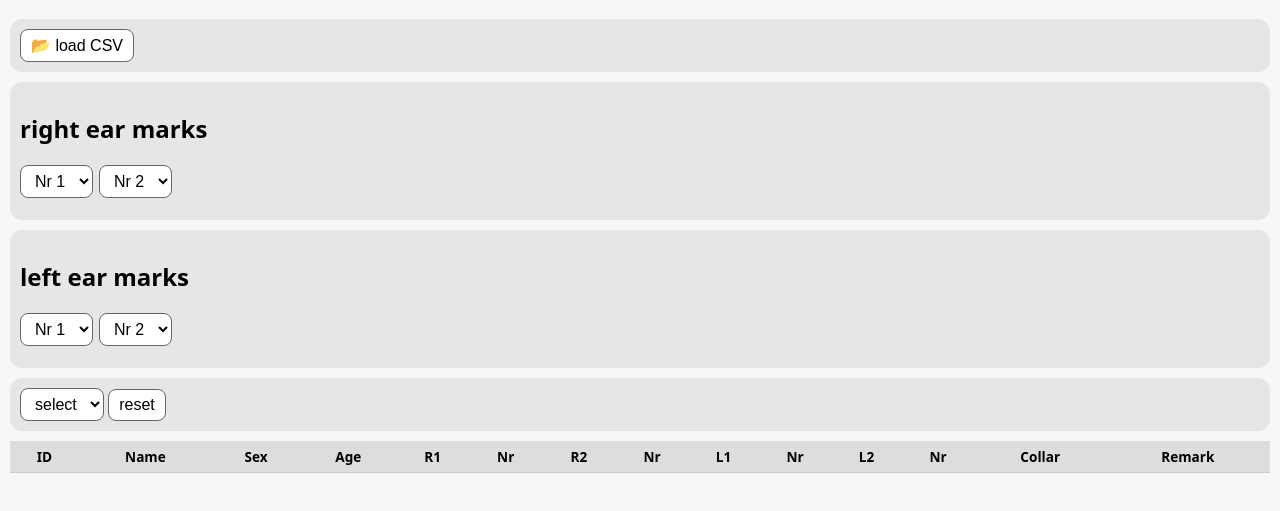
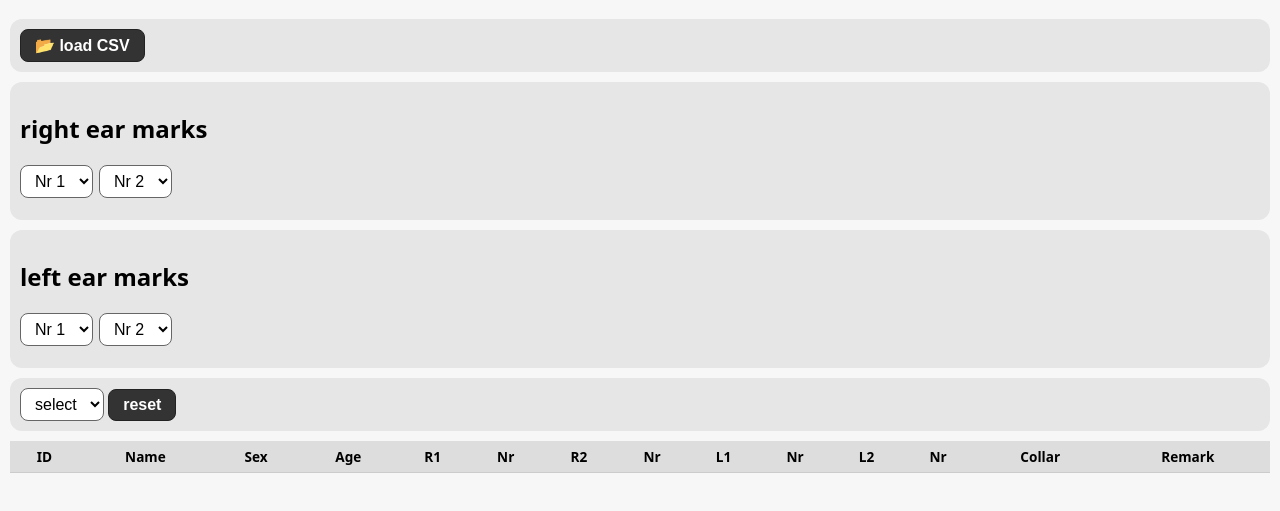
Before and after one commit to wdomi/tag-help, a plain HTML site: page index.html in a window 1280 px wide. Shown: the part 67-578 px from the top of the page. Drawn offline with Linux system fonts and the light colour scheme.

Commit message:
Enhance styling for buttons and layout
Added styles for action buttons and improved layout.

```diff
--- a/index.html
+++ b/index.html
@@ -6,6 +6,7 @@
 <title>load CSV…</title>
 
 <style>
+
 body{font-family:system-ui;margin:10px;background:#f7f7f7;}
 .panel{background:#e6e6e6;border-radius:12px;padding:10px;margin-bottom:10px;}
 .controls{display:flex;flex-wrap:wrap;gap:6px;margin-bottom:6px;}
@@ -16,7 +17,23 @@ table{width:100%;border-collapse:collapse;background:white;font-size:0.85em;}
 th,td{padding:6px;border-bottom:1px solid #ccc;text-align:center;}
 th{background:#ddd;position:sticky;top:0;}
 .hidden{display:none;}
+
+/* --- make action buttons visually different from selects --- */
+#loadCsvBtn, #resetBtn{
+  background:#333;
+  color:white;
+  border:1px solid #222;
+  font-weight:600;
+  padding:6px 14px;
+  cursor:pointer;
+}
+
+#loadCsvBtn:hover, #resetBtn:hover{
+  background:#555;
+}
+
 </style>
+
 </head>
 
 <body>
```
